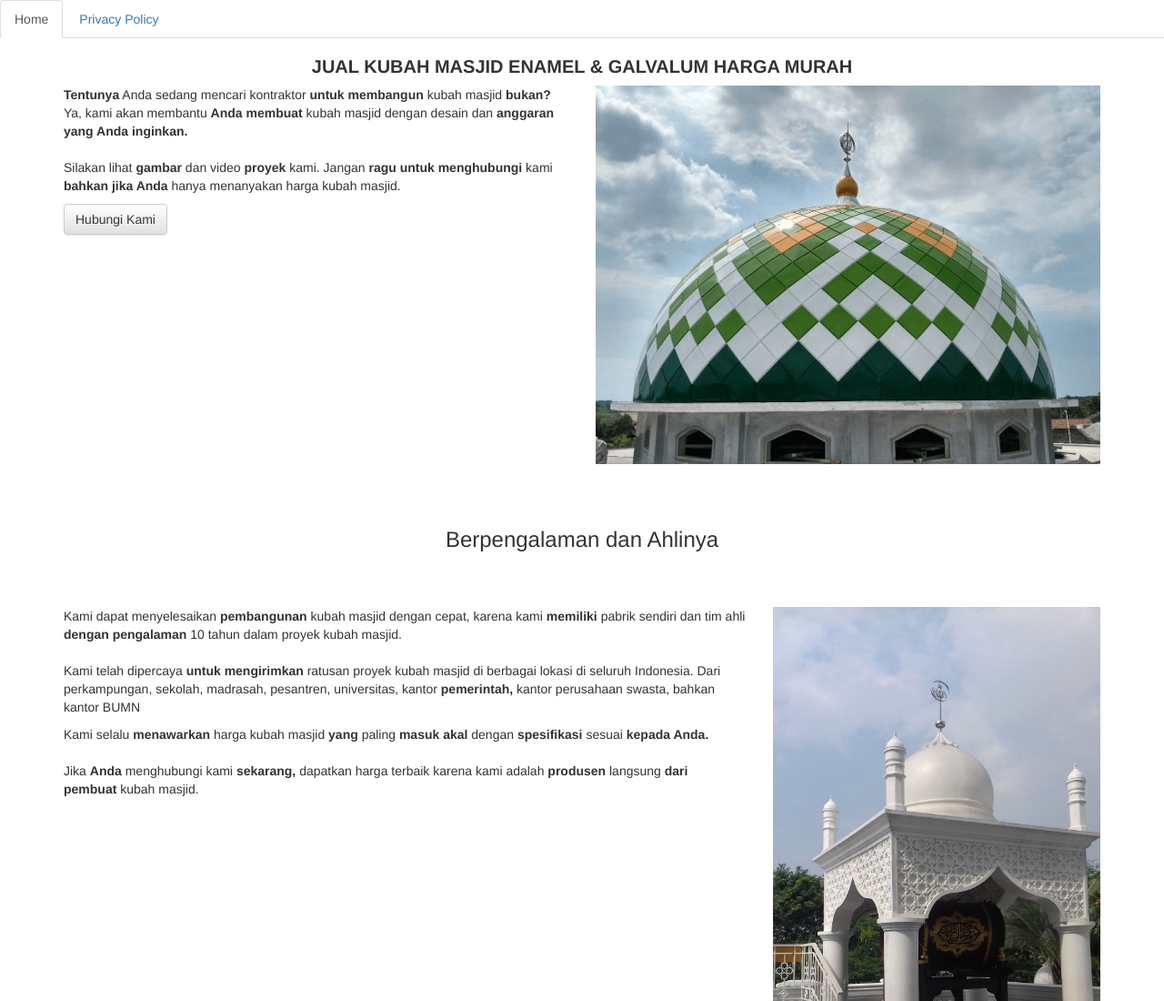
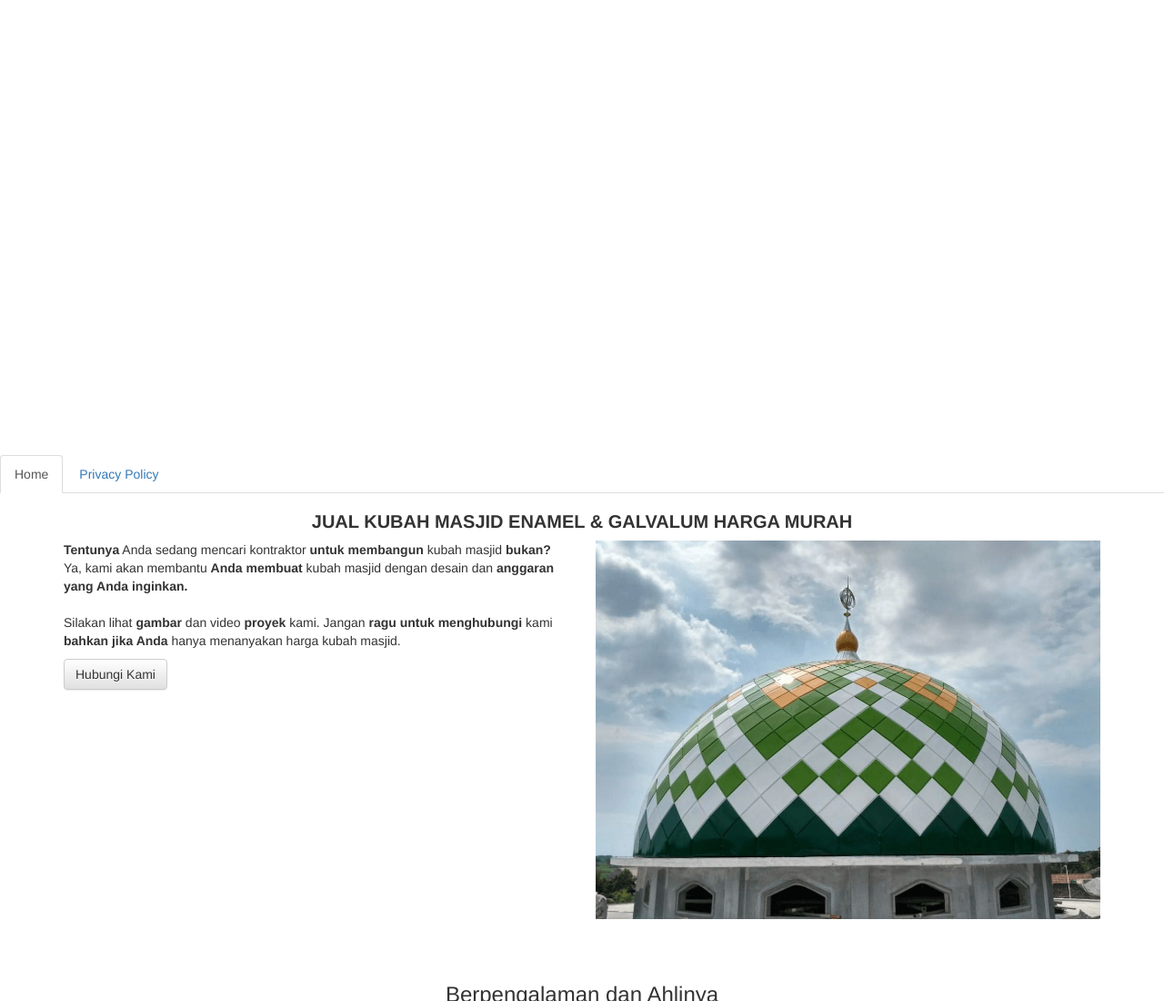
Before and after one commit to tenangbisa/tenangbisa.github.io, a plain HTML site: page index.html in a window 1280 px wide. Shown: the top 1100 px of the page at 91% size. Drawn offline with nearby package versions, Linux system fonts and the light colour scheme; some packages are replaced by stand-ins of ours; a script that the page names is missing.

Commit message:
Signed-off-by: amanpastibisa <astira.luv@gmail.com>

```diff
--- a/index.html
+++ b/index.html
@@ -16,7 +16,7 @@
 <script>var numposts = 10; var showpostthumbnails = false;</script>
 <script src="https://bisaokesaja.blogspot.com/feeds/posts/default/-/blog?max-results=1&orderby=published&alt=json-in-script&callback=showfullpost"></script>
 
-<div class="art-content" style="width:100%;height:500px;">
+<div class="art-content" style="width:100%;margin-top:500px;">
     <ul class="nav nav-tabs">
         <li class="active"><a href="/">Home</a></li>
         <li><a href="/privacy.html">Privacy Policy</a></li>
```
